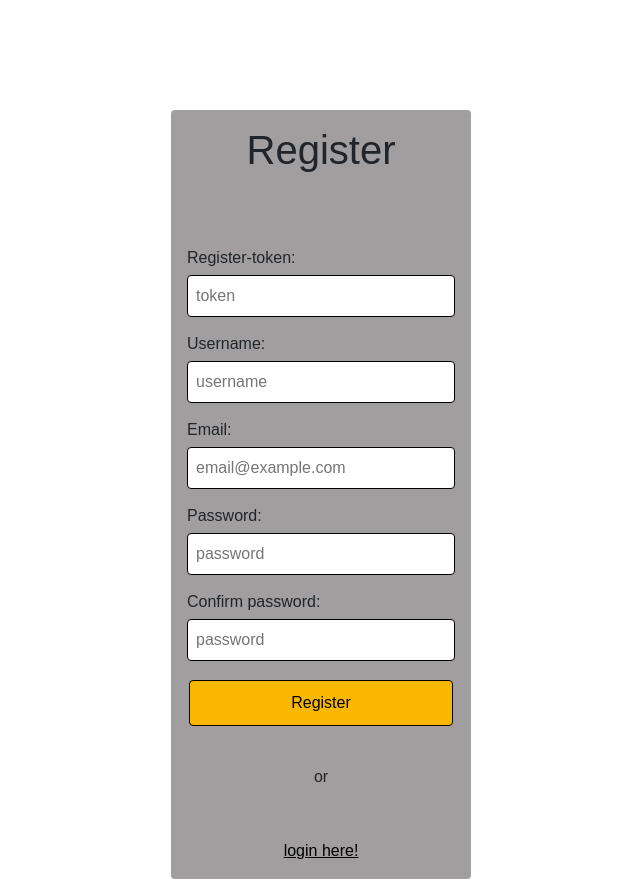
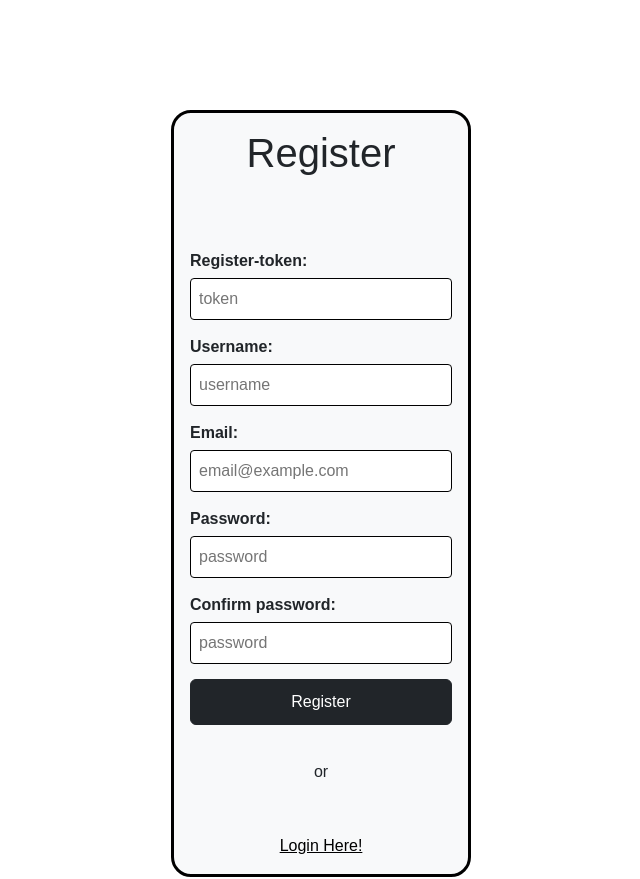
Before and after one commit to twanterstappen/password-manager, a Flask app: page /register in a window 1280 px wide. Shown: the whole page, without its empty margins (319-959 px from the left). Run offline with Flask 3, Linux system fonts and the light colour scheme; some libraries are stand-ins or nearby versions.

Commit message:
Change of login en register style

```diff
--- a/flaskr/auth.py
+++ b/flaskr/auth.py
@@ -43,7 +43,7 @@ def register():
         cursor.close
 
 
-        flash(f"Welcome, you succussfully registerd, please login with your credentials!", "success")
+        flash(f"You succussfully registerd, please login with your credentials!", "success")
         return redirect(url_for('auth.login'))
 
     return render_template('auth/register.html.j2')
--- a/flaskr/templates/auth/register.html.j2
+++ b/flaskr/templates/auth/register.html.j2
@@ -1,5 +1,5 @@
 {% extends "base.html.j2" %}
-{% block title %}Register{% endblock %}
+{% block title %}Login{% endblock %}
 {% block content %}
 
     <style>
@@ -11,46 +11,44 @@
         .container {
           width: 300px;
           padding: 16px;
-          background-color: var(--secondary);
           margin: 0 auto;
           margin-top: 110px;
-          border-radius: 4px;
+          border-radius: 20px;
+          border-color: black;
+          border-style: solid;
         }
 
-        .register-form {
+        .login-form {
           display: flex;
           flex-direction: column;
         }
 
-        .register-form label {
+        .login-form label {
           margin-bottom: 5px;
         }
 
-        .register-form input {
+        .login-form input {
           margin-bottom: 15px;
           padding: 8px;
-          border: 1px solid black;
+          border: 1px solid rgb(0, 0, 0);
           border-radius: 4px;
         }
-
-        .register-form button {
-          cursor: pointer;
-          background-color: var(--primary);
-          border: none;
-          color: rgb(0, 0, 0);
+        .login-form button {
           padding: 10px 20px;
-          text-align: center;
-          text-decoration: none;
-          display: inline-block;
-          font-size: 16px;
-          margin: 4px 2px;
-          transition-duration: 0.4s;
-          border-radius: 4px;
-          border: 1px solid black;
+        }
+        .options {
+          margin-top: 0px;
+          text-align: right;
+          font-size:smaller;
         }
 
-        .register-form button:hover {
-          background-color: var(--accent);
+        .options a {
+          color: rgb(0, 0, 0);
+
+        }
+
+        .options a:hover {
+          color: rgb(121, 121, 121);
         }
 
         .or{
@@ -58,42 +56,42 @@
           margin-top: 35px;
         }
 
-        .login{
+        .register{
           text-align: center;
           margin-top: 50px;
         }
-        .login a{
+        .register a{
           color: black;
         }
-        .login a:hover {
-          color: var(--accent);
+        .register a:hover {
+          color: rgb(121, 121, 121);
         }
     </style>
 
-     <div class="container">
+     <div class="container bg-light">
         <h1 class="title">Register</h1>
         <br><br><br>
-        <form class="register-form" method="post">
-          <label for="token">Register-token:</label>
+        <form class="login-form" method="post">
+          <label for="token"><b>Register-token:</b></label>
           <input type="token" id="token" name="token" placeholder="token" required>
 
-          <label for="username">Username:</label>
+          <label for="username"><b>Username:</b></label>
           <input type="username" id="username" name="username" placeholder="username" required>
 
-          <label for="email">Email:</label>
+          <label for="email"><b>Email:</b></label>
           <input type="email" id="email" name="email" placeholder="email@example.com" required>
 
-          <label for="password">Password:</label>
+          <label for="password"><b>Password:</b></label>
           <input type="password" id="password" name="password" placeholder="password" required>
 
-          <label for="c-password">Confirm password:</label>
+          <label for="c-password"><b>Confirm password:</b></label>
           <input type="password" id="c-password" name="c-password" placeholder="password" required>
 
-          <button type="submit">Register</button>
+          <button class="btn btn-dark " type="submit">Register</button>
         </form>
         <div class="or">or</div>
-        <div class="login">
-          <a href="/login">login here!</a>
+        <div class="register">
+          <a href="/login">Login Here!</a>
         </div>
      </div>
 {% endblock %}
```
Also changed, not shown: flaskr/templates/auth/login.html.j2 (+10 -27 lines).
